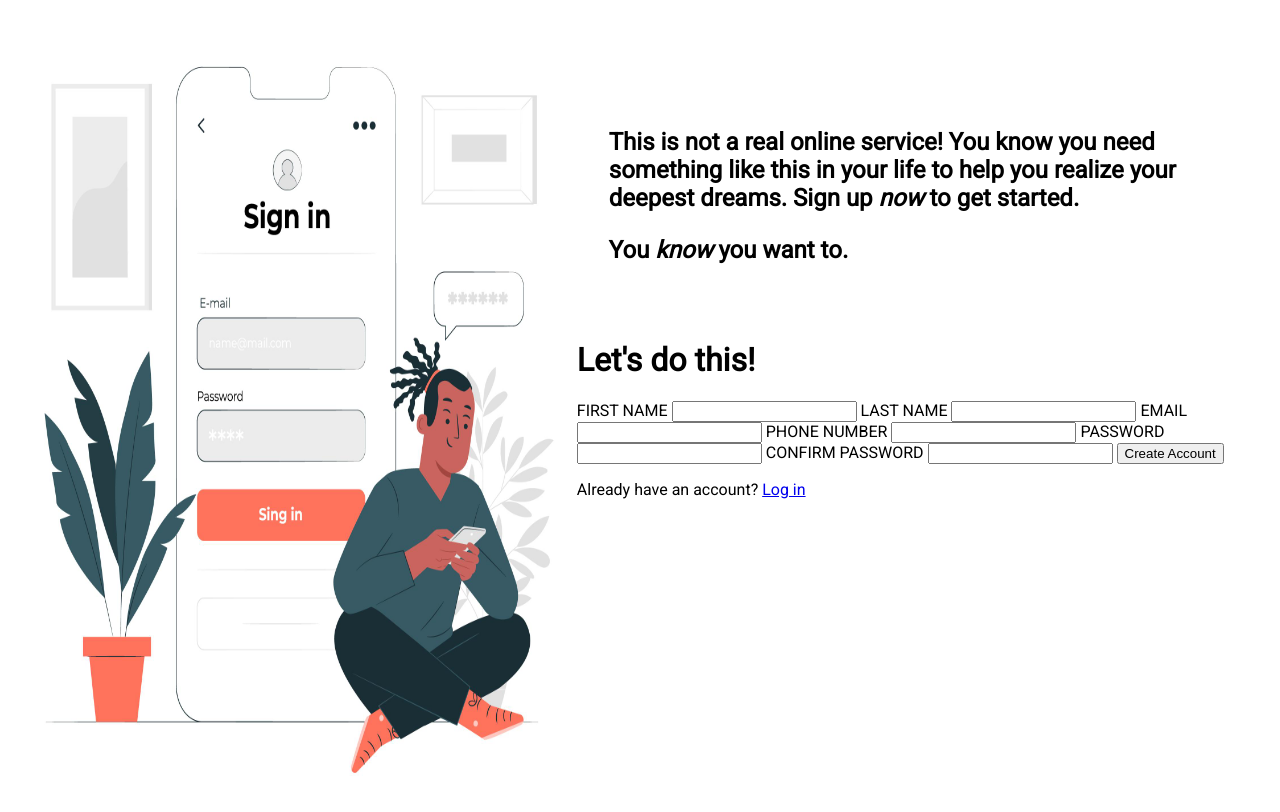
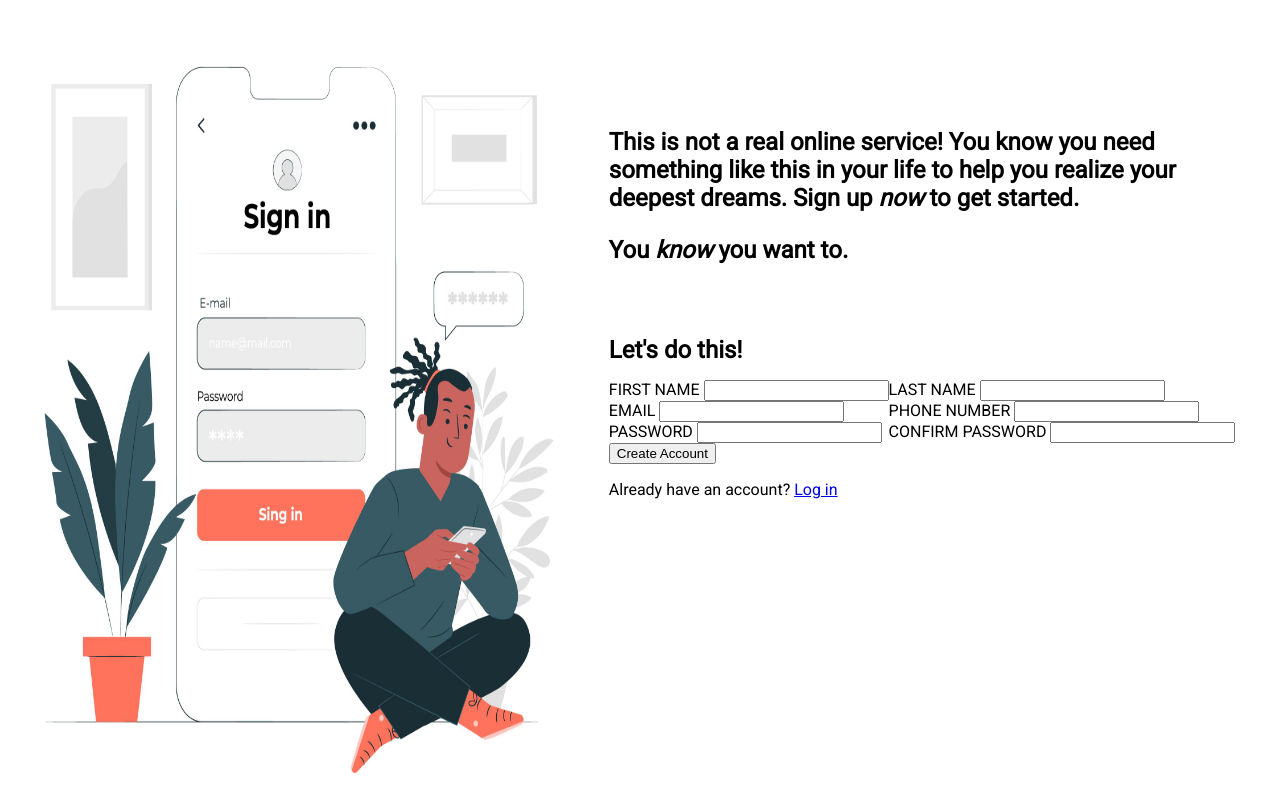
Before and after one commit to felpoio/Formulario-de-Cadastro, a plain HTML site: page index.html in a window 1280 px wide. Drawn offline with Linux system fonts and the light colour scheme.

Commit message:
refactor html

```diff
--- a/index.html
+++ b/index.html
@@ -15,28 +15,44 @@
                 <p>You <em>know</em> you want to.</p>
             </header>
 
-            <form action="#" method="post">
             <h1>Let's do this!</h1>
 
+            <form action="#" method="post">
+
+                <div id="left">
+                    <div>
                         <label for="firstName">FIRST NAME</label>
                         <input type="text" name="first_name" id="firstName">
+                    </div>
 
+                    <div>
+                        <label for="mail">EMAIL</label>
+                        <input type="email" name="user_email" id="mail">
+                    </div>
+
+                    <div>
+                        <label for="password">PASSWORD</label>
+                        <input type="password" name="user_psswd" id="password">
+                    </div>
+                    <button type="submit">Create Account</button>
+                </div>
+
+                <div id="right">
+                    <div>
                         <label for="lastName">LAST NAME</label>
                         <input type="text" name="last_name" id="lastName">
+                    </div>
 
-                <label for="mail">EMAIL</label>
-                <input type="email" name="user_email" id="mail">
-
+                    <div>
                         <label for="phone">PHONE NUMBER</label>
                         <input type="tel" name="phone_number" id="phone">
+                    </div>
 
-                <label for="password">PASSWORD</label>
-                <input type="password" name="user_psswd" id="password">
-
+                    <div>
                         <label for="passwordConfirm">CONFIRM PASSWORD</label>
                         <input type="password" name="user_psswdConfirm" id="passwordConfirm">
-
-                <button type="submit">Create Account</button>
+                    </div>
+                </div>
             </form>
 
             <p>Already have an account? <a href="#">Log in</a></p>
--- a/styles.css
+++ b/styles.css
@@ -13,8 +13,19 @@ img {
 header {
     font-size: 1.5rem;
     font-weight: bold;
-    padding: 2rem;
-    padding-top: 6rem;
+    padding: 6rem 2rem 2rem 0;
+}
+
+h1 {
+    font-size: 1.5rem;
+}
+
+form, p, h1 {
+    padding-left: 2rem;
+}
+
+form {
+    display: flex;
 }
 
 #container {
```
Lines whose indentation alone changed are shown as unchanged.
